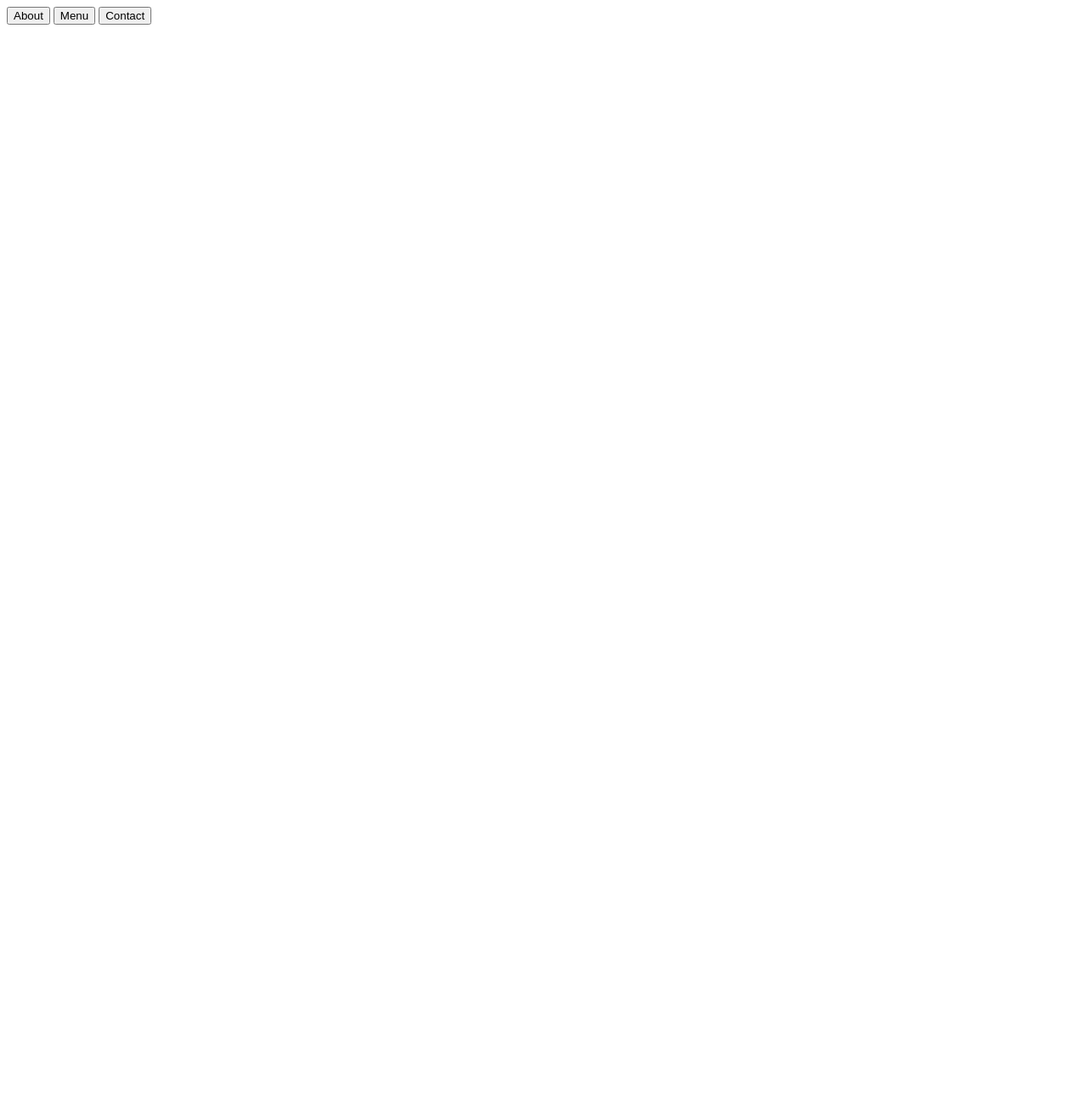
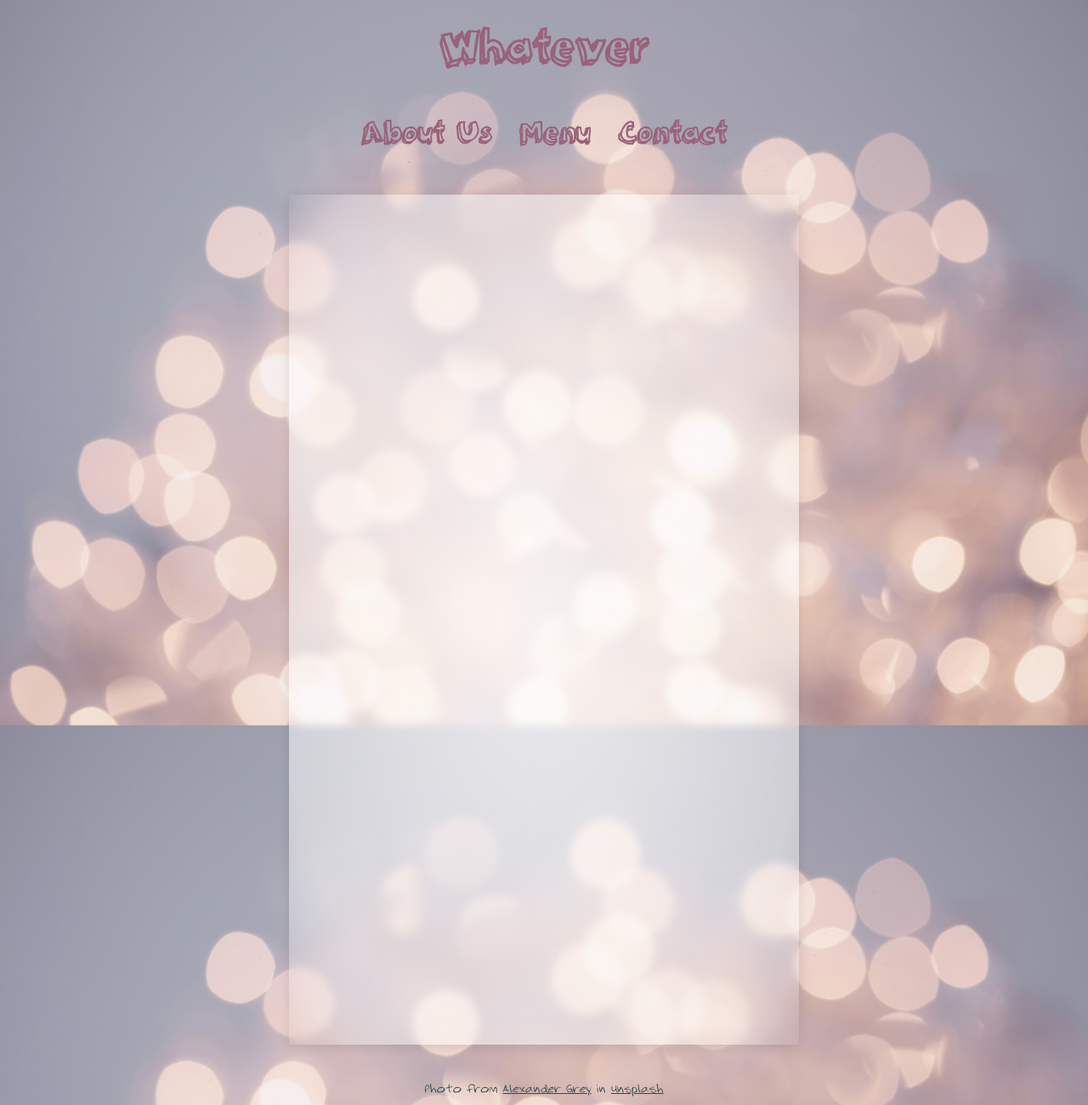
Before and after one commit to Panthomema/odin-restaurant-page, a website built with webpack: page src/index.html in a window 1280 px wide. Shown: the whole page at 85% size. Before the commit the page ends 800 px from the top, so only its background shows below. Built offline with nearby package versions, Linux system fonts and the light colour scheme.

Commit message:
Add static part & design

```diff
--- a/src/index.html
+++ b/src/index.html
@@ -7,8 +7,9 @@
   </head>
   <body>
     <header>
+      <h1>Whatever</h1>
       <nav>
-        <button>About</button>
+        <button>About Us</button>
         <button>Menu</button>
         <button>Contact</button>
       </nav>
@@ -16,5 +17,14 @@
     <div id="content">
 
     </div>
+    <footer>
+      <p>
+        Photo from <a
+          href="https://unsplash.com/es/@sharonmccutcheon?utm_content=creditCopyText&utm_medium=referral&utm_source=unsplash"
+        >Alexander Grey</a> in <a
+          href="https://unsplash.com/es/fotos/fotografia-con-bokeh-62vi3TG5EDg?utm_content=creditCopyText&utm_medium=referral&utm_source=unsplash"
+        >Unsplash</a>
+      </p>
+    </footer>
   </body>
 </html>
--- a/src/style.css
+++ b/src/style.css
@@ -0,0 +1,181 @@
+@layer reset {
+  *,
+  *::before,
+  *::after {
+    margin: 0;
+    padding: 0;
+    box-sizing: border-box;
+  }
+
+  body {
+    margin: unset;
+    min-height: 100dvh;
+  }
+
+  button,
+  input,
+  textarea,
+  select {
+    font: inherit;
+    color: unset;
+  }
+
+  a,
+  a:visited {
+    color: inherit;
+    text-decoration: none;
+  }
+
+  fieldset,
+  button {
+    border: none;
+  }
+
+  :focus {
+    outline: 0;
+  }
+
+  img,
+  picture,
+  svg,
+  canvas {
+    display: block;
+    max-inline-size: 100%;
+    block-size: auto;
+  }
+
+  @media (prefers-reduced-motion: reduce) {
+    *,
+    *::before,
+    *::after {
+      animation-duration: 0.01ms !important;
+      animation-iteration-count: 1 !important;
+      transition-duration: 0.01ms !important;
+      scroll-behavior: auto !important;
+    }
+  }
+}
+
+@font-face {
+  font-family: "3dumbregular";
+  src: url("../assets/fonts/3dumb_regular_macroman/3Dumb-webfont.woff")
+    format("woff");
+  font-weight: normal;
+  font-style: normal;
+}
+
+@font-face {
+  font-family: "2dumbregular";
+  src: url("../assets/fonts/2dumb_regular_macroman/2Dumb-webfont.woff")
+    format("woff");
+  font-weight: normal;
+  font-style: normal;
+}
+
+:root {
+  --color-header: #99627a;
+  --color-btn-actual: #4b2e5a;
+  --color-text: #2f4f4f;
+  --color-link-hover: #4f6f6f;
+  --color-link-active: #1f3f3f;
+  --color-link-visited: #505050;
+}
+
+html {
+  font-size: clamp(12px, calc(10px + 0.5vw), 24px);
+}
+
+body {
+  display: flex;
+  flex-direction: column;
+  align-items: center;
+  justify-content: space-between;
+  gap: 2em;
+
+  text-align: center;
+  user-select: none;
+
+  background-image: url("../assets/images/background.jpg");
+  background-size: cover;
+  background-attachment: fixed;
+
+  font-family: "2dumbregular";
+  color: var(--color-text);
+}
+
+header,
+footer {
+  padding: 0.75em;
+}
+
+header {
+  width: 100%;
+  font-size: 1rem;
+  display: flex;
+  flex-direction: column;
+  gap: 1.75em;
+  font-family: "3dumbregular";
+  font-weight: 700;
+  color: var(--color-header);
+}
+
+nav {
+  display: flex;
+  justify-content: center;
+  font-size: 2em;
+  gap: 1em;
+}
+
+button {
+  background: none;
+  cursor: pointer;
+  transition: transform 0.2s ease;
+}
+
+button:hover {
+  transform: scale(0.9);
+}
+
+header h1 {
+  font-size: 3em;
+}
+
+#content {
+  width: 90%;
+  max-width: 600px;
+  height: 1000px;
+  padding: 1em;
+
+  background: #ffffff;
+  background: radial-gradient(
+    ellipse at center,
+    #ffffffcc 0%,
+    #ffffff99 50%,
+    #ffffff80 75%,
+    #ffffff4d 90%,
+    #ffffff00 100%
+  );
+
+  backdrop-filter: blur(0.3em);
+  box-shadow: 0 0.2em 0.8em rgba(0, 0, 0, 0.1);
+}
+
+footer {
+  font-size: 0.75rem;
+}
+
+footer a {
+  text-decoration: underline;
+}
+
+footer a:hover {
+  color: var(--color-link-hover);
+}
+
+footer a:active {
+  color: var(--color-link-active);
+}
+
+footer a:visited {
+  color: var(--color-link-visited);
+}
```
Also changed, not shown: assets/fonts/2dumb_regular_macroman/2Dumb-webfont.woff (added), assets/fonts/3dumb_regular_macroman/3Dumb-webfont.woff (added), assets/images/background.jpg (added), src/index.js (line endings or trailing spaces).
